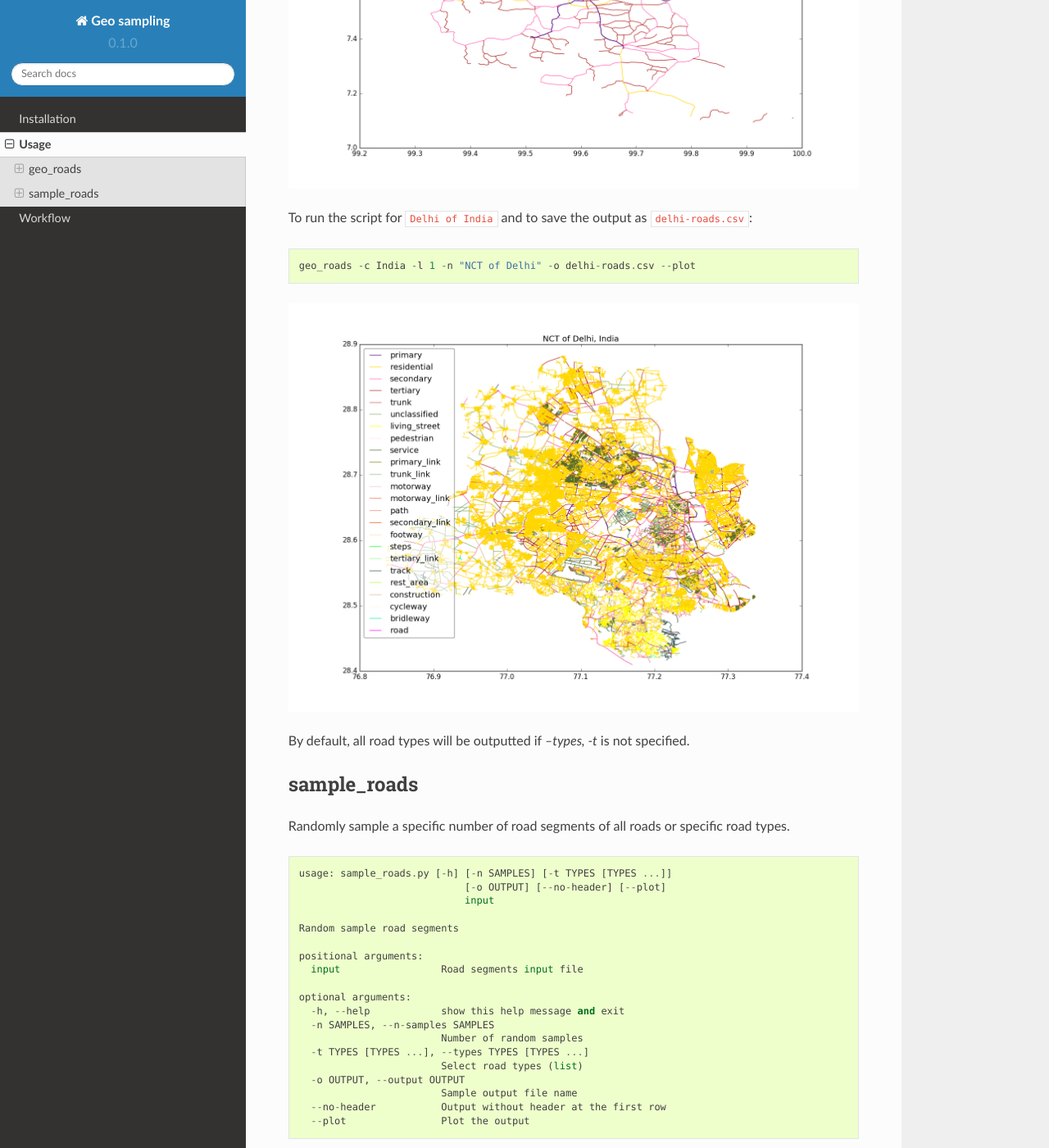
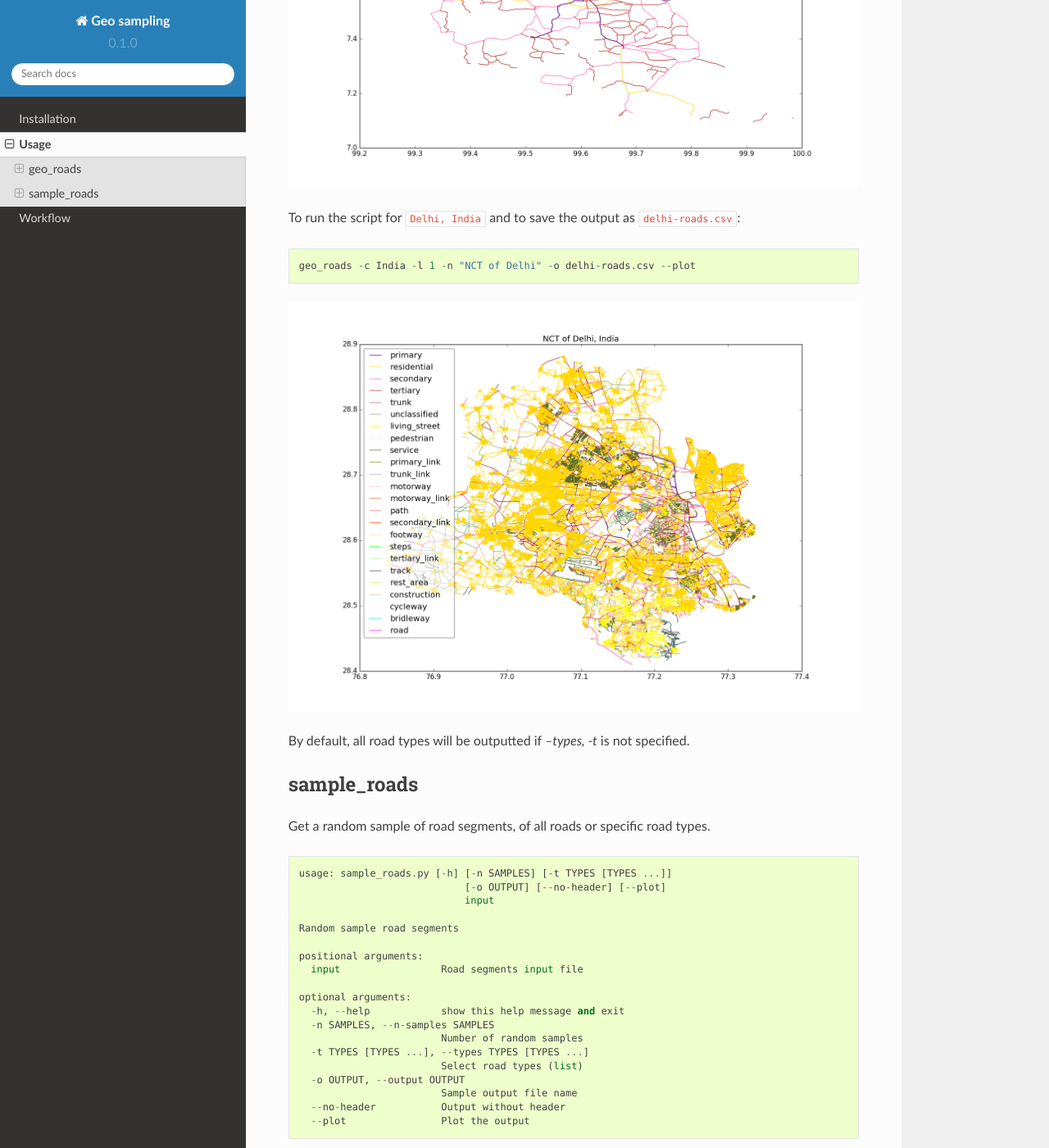
Before and after one commit to geosensing/geo_sampling, a Sphinx documentation site: the page built from docs/usage.rst, in a window 1280 px wide and 1400 px high, scrolled down 1692 px. Shown: the whole window at 82% size. Built offline with Sphinx 7.4.7 and the Read the Docs theme 2.0.0, drawn with Linux system fonts in a browser that asks for light colours; some of the changed text lies outside the part shown.

Commit message:
updated wording

```diff
--- a/docs/usage.rst
+++ b/docs/usage.rst
@@ -27,7 +27,7 @@ Get all the roads in a specific region from OpenStreetMap.
 	                        Output file name
 	  -d DISTANCE, --distance DISTANCE
 	                        Distance in meters to split
-	  --no-header           Output without header at the first row
+	  --no-header           Output without header
 	  --plot                Plot the output
 
 
@@ -63,19 +63,19 @@ To get a list of all boundary names of Thailand at a specific administrative lev
 
 In this case, all boundary names (77 provinces) at the 1st `administrative divisions level <https://en.wikipedia.org/wiki/Table_of_administrative_divisions_by_country>`_ of Thailand will be listed.
 
-To get road data for the ``Trang`` province (only the road types `trunk`, `primary`, `secondary` and `tertiary`):
+To get road data for the ``Trang`` province (only `trunk`, `primary`, `secondary` and `tertiary` road types):
 
 ::
 
     geo_roads -c Thailand -l 1 -n Trang -t trunk primary secondary tertiary --plot
 
 
-Default output file will be saved as ``output.csv`` and all the road segments will be plotted if *--plot* is specified
+By default, the output will be saved in ``output.csv`` and all the road segments will be plotted if *--plot* is specified
 
 .. image:: _images/tha_trang.png
 
 
-To run the script for ``Delhi of India`` and to save the output as ``delhi-roads.csv``:
+To run the script for ``Delhi, India`` and to save the output as ``delhi-roads.csv``:
 
 ::
 
@@ -91,7 +91,7 @@ By default, all road types will be outputted if `--types, -t` is not specified.
 sample_roads
 ------------
 
-Randomly sample a specific number of road segments of all roads or specific road types.
+Get a random sample of road segments, of all roads or specific road types.
 
 ::
 
@@ -112,7 +112,7 @@ Randomly sample a specific number of road segments of all roads or specific road
 	                        Select road types (list)
 	  -o OUTPUT, --output OUTPUT
 	                        Sample output file name
-	  --no-header           Output without header at the first row
+	  --no-header           Output without header
 	  --plot                Plot the output
 
 Examples
--- a/docs/workflow.rst
+++ b/docs/workflow.rst
@@ -17,9 +17,9 @@ Workflow
 
   .. image:: _images/india-delhi-roads-plot-all.png
 
-  There are many types of roads found in the map data: 'primary', 'pedestrian', 'bridleway', 'secondary_link', 'tertiary', 'primary_link', 'service', 'residential', 'motorway_link', 'cycleway', 'secondary', 'living_street', 'track', 'motorway', 'construction', 'tertiary_link', 'trunk', 'path', 'trunk_link', 'rest_area', 'footway', 'unclassified', 'steps', and 'road'
+  There are many types of roads: 'primary', 'pedestrian', 'bridleway', 'secondary_link', 'tertiary', 'primary_link', 'service', 'residential', 'motorway_link', 'cycleway', 'secondary', 'living_street', 'track', 'motorway', 'construction', 'tertiary_link', 'trunk', 'path', 'trunk_link', 'rest_area', 'footway', 'unclassified', 'steps', and 'road'
 
-4) Filter a few interesting road types and plot with matplotlib:
+4) Filter relevant road types and plot with matplotlib:
 
 .. image:: _images/india-delhi-roads-plot-selected-zoom-wgs84.png
 
```
Also changed, not shown: other parts of docs/usage.rst (+1 -1 lines).
